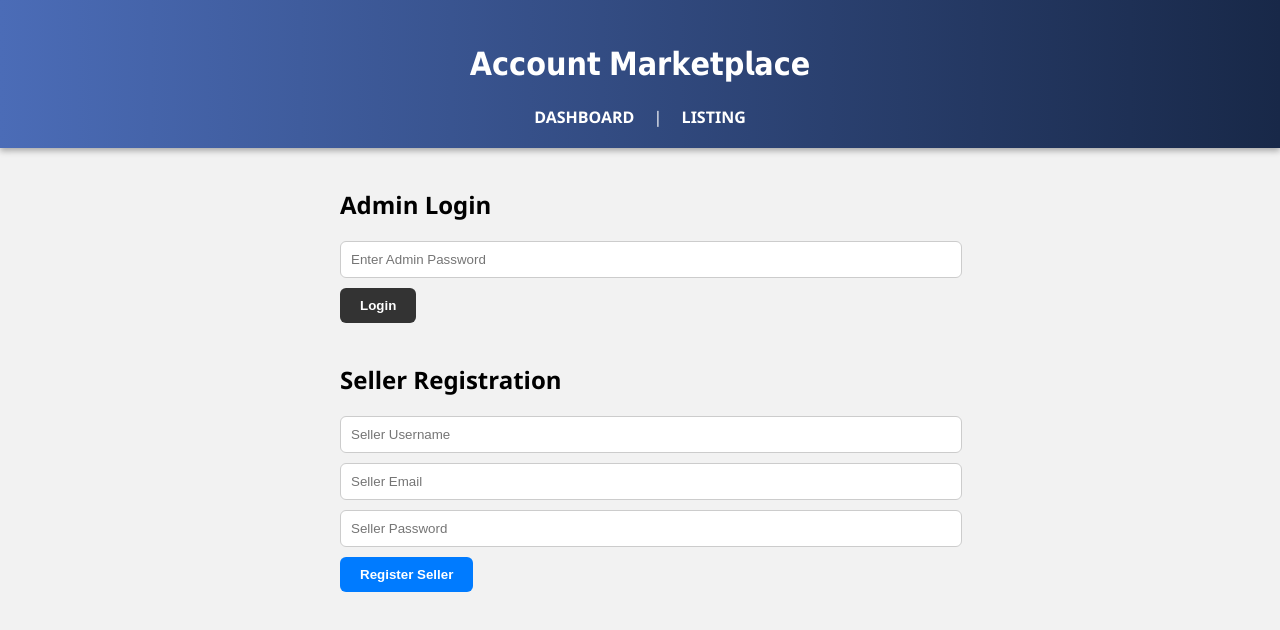
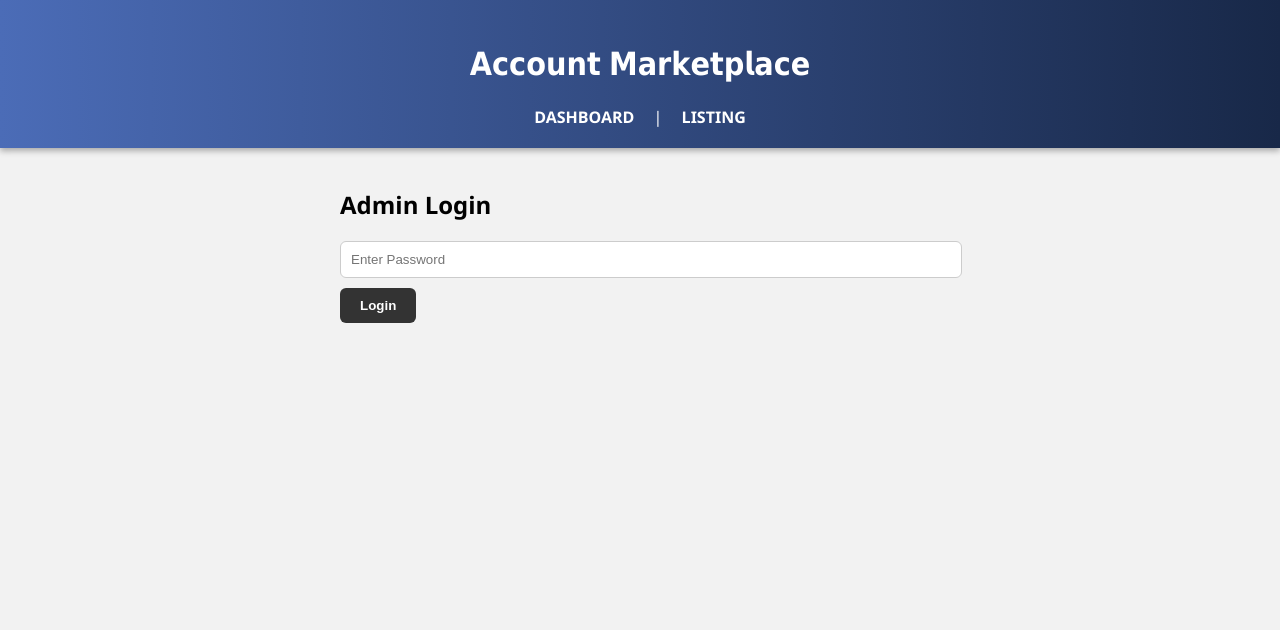
Before and after one commit to WeAreDevs-ops/roblox-market, a React (Vite) app: page /admin in a window 1280 px wide. Shown: the top 630 px of the page. Built offline with nearby package versions, Linux system fonts and the light colour scheme.

Commit message:
Update Admin.jsx

```diff
--- a/src/pages/Admin.jsx
+++ b/src/pages/Admin.jsx
@@ -19,12 +19,6 @@ export default function Admin() {
     inventory: 'Public',
     accountType: 'Global Account',
     games: ['', '', '']
-  });
-
-  const [sellerForm, setSellerForm] = useState({
-    username: '',
-    email: '',
-    password: '',
   });
 
   const login = async () => {
@@ -86,6 +80,7 @@ export default function Admin() {
     const newAccount = { ...form, profile: profileURL };
 
     if (editAccountId) {
+      // Update existing account
       const res = await fetch('/api/accounts', {
         method: 'PUT',
         headers: { 'Content-Type': 'application/json' },
@@ -100,6 +95,7 @@ export default function Admin() {
         alert('Error updating account');
       }
     } else {
+      // Create new account
       const res = await fetch('/api/accounts', {
         method: 'POST',
         headers: { 'Content-Type': 'application/json' },
@@ -155,64 +151,20 @@ export default function Admin() {
     acc.username.toLowerCase().includes(searchTerm.toLowerCase())
   );
 
-  const handleSellerRegister = async () => {
-    if (!sellerForm.username || !sellerForm.email || !sellerForm.password) {
-      alert("Please fill out all seller registration fields");
-      return;
-    }
-
-    const res = await fetch('/api/sellers', {
-      method: 'POST',
-      headers: { 'Content-Type': 'application/json' },
-      body: JSON.stringify(sellerForm)
-    });
-
-    if (res.ok) {
-      alert('Seller registered successfully');
-      setSellerForm({ username: '', email: '', password: '' });
-    } else {
-      alert('Error registering seller');
-    }
-  };return (
+  return (
     <div style={{ maxWidth: '600px', margin: '0 auto', padding: '20px' }}>
       {!isLoggedIn ? (
         <>
           <h2>Admin Login</h2>
           <input
             type="password"
-            placeholder="Enter Admin Password"
+            placeholder="Enter Password"
             value={password}
             onChange={e => setPassword(e.target.value)}
             style={{ width: '100%', padding: '10px', marginBottom: '10px' }}
           />
           <button onClick={login} style={{ padding: '10px 20px', background: '#333', color: '#fff', border: 'none' }}>
             Login
-          </button>
-
-          <h2 style={{ marginTop: '40px' }}>Seller Registration</h2>
-          <input
-            type="text"
-            placeholder="Seller Username"
-            value={sellerForm.username}
-            onChange={e => setSellerForm({...sellerForm, username: e.target.value})}
-            style={{ width: '100%', padding: '10px', marginBottom: '10px' }}
-          />
-          <input
-            type="email"
-            placeholder="Seller Email"
-            value={sellerForm.email}
-            onChange={e => setSellerForm({...sellerForm, email: e.target.value})}
-            style={{ width: '100%', padding: '10px', marginBottom: '10px' }}
-          />
-          <input
-            type="password"
-            placeholder="Seller Password"
-            value={sellerForm.password}
-            onChange={e => setSellerForm({...sellerForm, password: e.target.value})}
-            style={{ width: '100%', padding: '10px', marginBottom: '10px' }}
-          />
-          <button onClick={handleSellerRegister} style={{ padding: '10px 20px', background: '#007bff', color: '#fff', border: 'none' }}>
-            Register Seller
           </button>
         </>
       ) : (
@@ -315,7 +267,7 @@ export default function Admin() {
               <p><strong>Username:</strong> {acc.username}</p>
               <p><strong>Age:</strong> {acc.age}</p>
               <p><strong>Email:</strong> {acc.email}</p>
-              <p><strong>Price:</strong> ₱{acc.price}</p>
+              <p><strong>Price:</strong> â‚±{acc.price}</p>
               <p><strong>MOP:</strong> {acc.mop}</p>
               <p><strong>Negotiable:</strong> {acc.negotiable}</p>
               <p><strong>Profile:</strong> <a href={acc.profile} target="_blank" rel="noreferrer">View Profile</a></p>
@@ -337,4 +289,4 @@ export default function Admin() {
       )}
     </div>
   );
-            }
+  }
```
